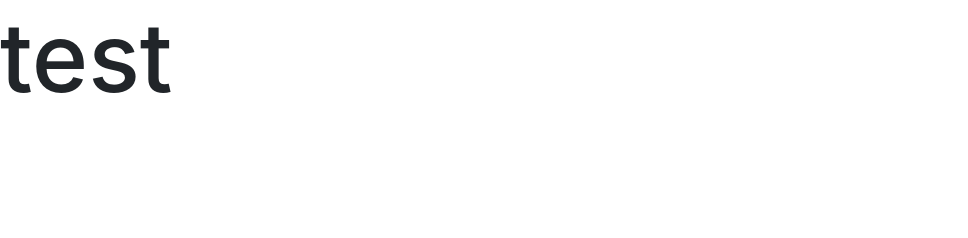
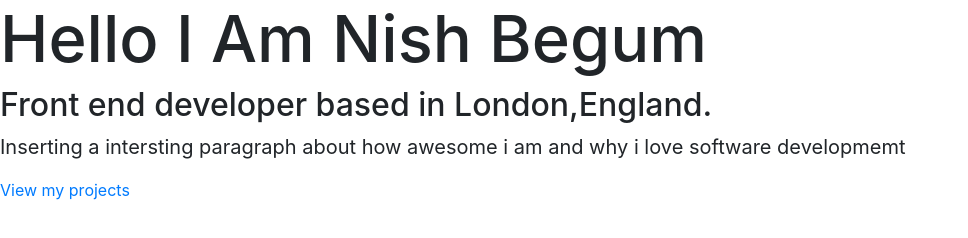
Before and after one commit to N1sh97/Portfolio-Final-Project, a plain HTML site: page about.html in a window 1280 px wide. Shown: the whole page, without its empty margins (0-968 px from the left). Drawn offline with nearby package versions, Linux system fonts and the light colour scheme.

Commit message:
Updated and added content to about.html page

```diff
--- a/CSS/style.css
+++ b/CSS/style.css
@@ -23,7 +23,7 @@ h1 h2 h3 h4 h5 h6 {
 }
 
 h1 {
-  font-size: 96px;
+  font-size: 65px;
 }
 .header {
   font-size: 45px;
--- a/about.html
+++ b/about.html
@@ -31,6 +31,9 @@
     <title>About Page</title>
   </head>
   <body>
-    <h1>test</h1>
+    <h1>Hello I Am Nish Begum</h1>
+    <h2>Front end developer based in London,England.</h2>
+    <p>Inserting a intersting paragraph about how awesome i am and why i love software developmemt</p>
+    <a href="">View my projects</a>
   </body>
 </html>
```
